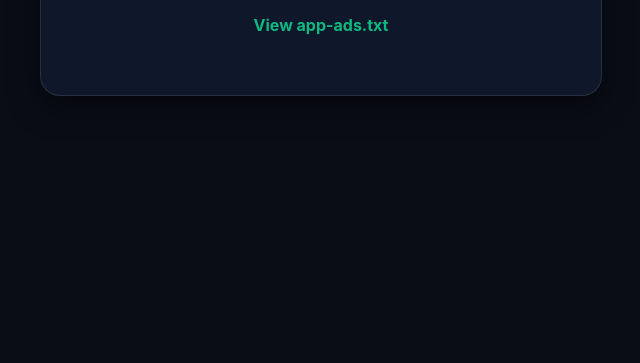
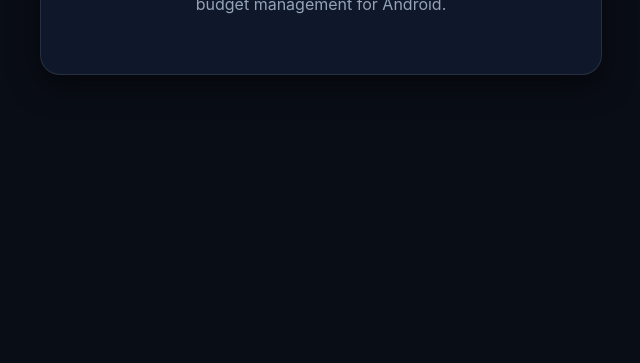
Before and after one commit to realramesh05/zenspend, a plain HTML site: page index.html in a window 1280 px wide. Shown: the part 477-840 px from the top of the page, without its empty margins (319-959 px from the left). Drawn offline with Linux system fonts and the light colour scheme.

Commit message:
Remove app-ads.txt link from index.html
Removed link to app-ads.txt from the index page.

```diff
--- a/index.html
+++ b/index.html
@@ -46,7 +46,6 @@
     <div class="badge">100% OFFLINE & PRIVATE</div>
     <h1>ZenSpend</h1>
     <p>Smart, private, and effortless offline expense tracking & daily budget management for Android.</p>
-    <p><a href="app-ads.txt">View app-ads.txt</a></p>
   </div>
 </body>
 </html>
```
